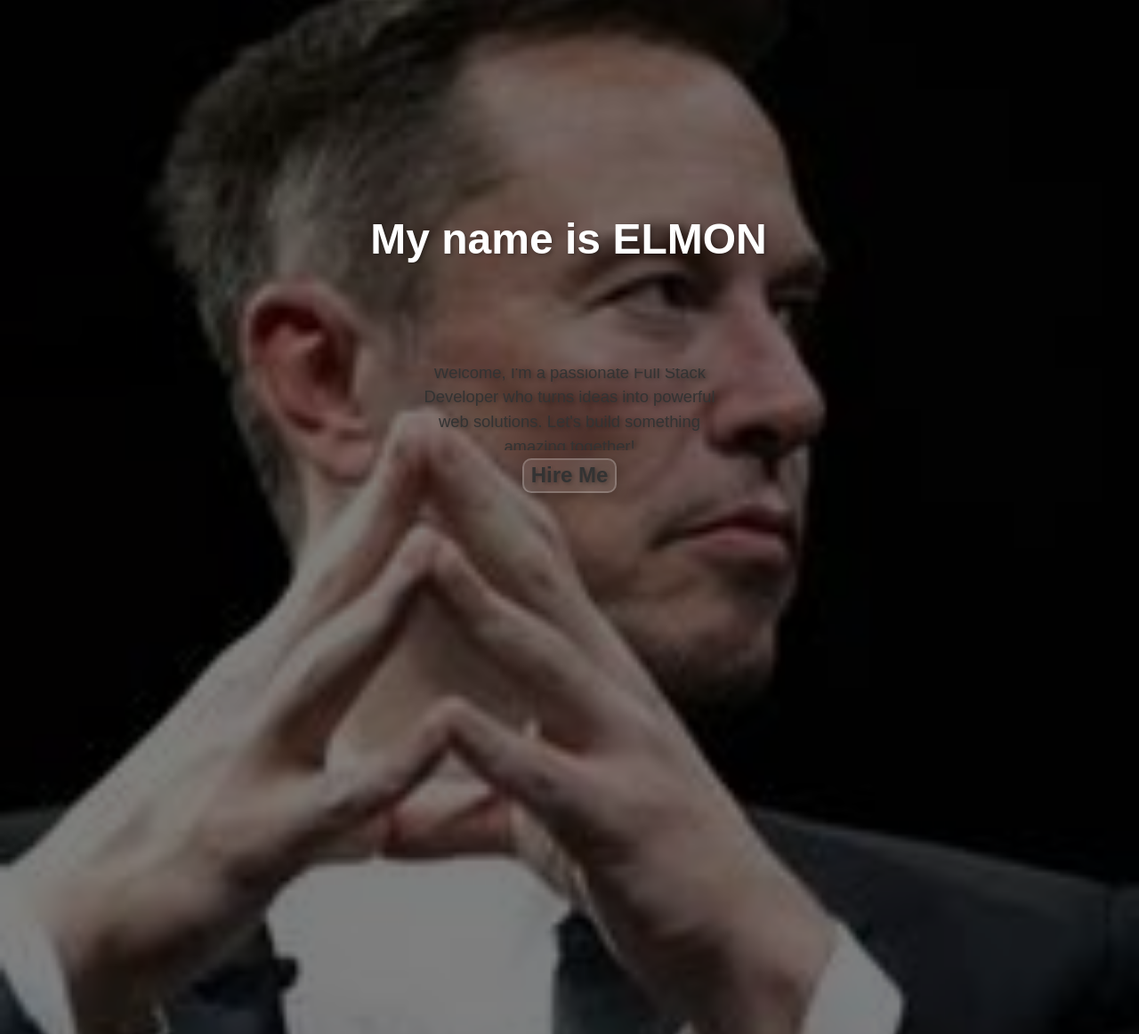
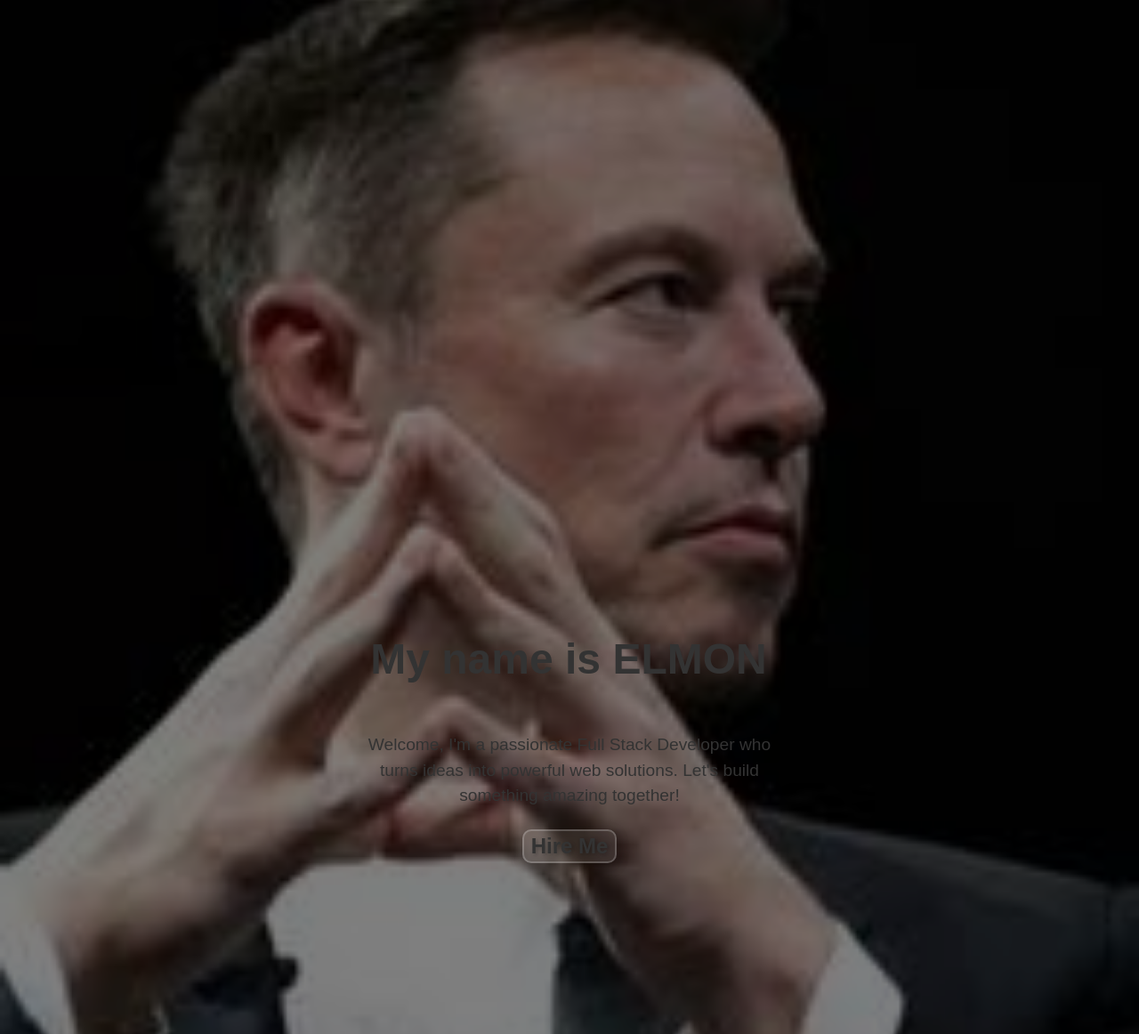
Before and after one commit to ElmonINC/elmon, a Django app: page / in a window 1280 px wide. Shown: the part 635-1797 px from the top of the page at 89% size. Run offline with Django 5.2, Linux system fonts and the light colour scheme.

Commit message:
New Sections

```diff
--- a/folio/static/folio/css/main.css
+++ b/folio/static/folio/css/main.css
@@ -6,6 +6,7 @@
   --navbar-shadow: rgba(0, 0, 0, 0.1);
   --link-hover:rgb(233, 108, 108);
   --hero-overlay: rgba(0, 0, 0, 0.5);
+  --text-font: 'lilita One', sans-serif;
 }
 
 @media (prefers-color-scheme: dark) {
@@ -27,13 +28,29 @@
   transition: background-color 0.3s ease, color 0.3s ease;
 }
 
-html, body{
-  scrollbar-width: none;
-  -ms-overflow-style: none; /* IE and Edge */
+html{
+  scroll-snap-type: y mandatory;
+  scroll-behavior: smooth;
+  overflow-y: scroll;
+  height: 100%;
 }
 
 html::-webkit-scrollbar, body::-webkit-scrollbar {
   display: none; /* Safari and Chrome */
+}
+
+section::-webkit-scrollbar {
+  width: 8px;
+  display: block;
+}
+
+section::-webkit-scrollbar-track {
+  background: transparent; /* Optional: makes the track transparent */
+}
+
+section::-webkit-scrollbar-thumb{
+  background: var(--text-primary);
+  border-radius: 4px;
 }
 
 body{
@@ -43,12 +60,28 @@ body{
   color: var(--text-primary);
   scrollbar-width: none;
   -ms-overflow-style: none; /* IE and Edge */
+  height: 100%;
+  overflow-x: hidden;
 }
 
 a{
   text-decoration: none;
   color: var(--text-primary);
   transition: color 0.3s ease;
+}
+
+section{
+  scrollbar-width: thin;
+  -ms-overflow-style: auto;
+  width: 90%;
+  height: 100vh;
+  scroll-snap-align: start;
+  scroll-snap-stop: always;
+  min-height: 100vh;
+  width: 100%;
+  position: relative;
+  overflow-x: hidden;
+  overflow-y: auto;
 }
 
 .navbar {
@@ -123,7 +156,7 @@ a{
 
 .contt {
   position: absolute;
-  top: 30%;
+  top: 50%;
   left: 50%;
   transform: translate(-50%, 0);
   max-width: 1200px;
@@ -134,17 +167,15 @@ a{
   flex-direction: column;
   justify-content: flex-start;
   align-items: center;
-  gap: clamp(1rem, 3vh, 3rem); /* Responsive gap */
-  padding: clamp(1rem, 2vh, 2rem);
+  gap: clamp(0.3rem, 1vh, 1rem); /* Reduced gap */
+  padding: clamp(0.5rem, 1vh, 1rem); /* Reduced padding */
   z-index: 2;
 }
 
 .hero .container {
   position: relative;
-  z-index: 2;  /* Places content above the overlay */
-  color: #fff;  /* Forces white text */
-  background-color: transparent;  /* Ensures background is transparent */
-  padding: 2rem;
+  z-index: 2;
+  background-color: transparent;
   text-align: center;
   width: 100%;
   display: flex;
@@ -156,12 +187,9 @@ a{
 .hero .container .typing-text,
 .hero .container p {
   position: relative;
-  z-index: 2;
-  color: #fff !important;  /* Forces white text with highest priority */
-  text-shadow: 2px 2px 4px rgba(0, 0, 0, 0.3);  /* Optional: adds readability */
 }
 
-/* Optional dark overlay */
+/* Dark overlay */
 .hero::before {
   content: '';
   position: absolute;
@@ -195,9 +220,8 @@ a{
   white-space: nowrap;
   border-right: 2px solid transparent;
   width: 0;
+  font-size: clamp(2rem, 4vw, 3rem);
   font-weight: bold;
-  padding-right: 0.5em;
-  padding-left: 0.5em;
 }
 
 .cursor {
@@ -221,15 +245,10 @@ a{
 }
 
 .hir{
-  font-family: 'lilita One' , sans-serif;
   font-size: 1rem;
   color: var(--text-primary);
-  text-shadow: 2px 2px 4px rgba(0, 0, 0, 0.3);
-  position: relative;
-  /*cursor: pointer;*/
   z-index: 2; /* Places above overlay (which has z-index: 1) */
   text-align: center;
-  padding: 1rem;
   width: 90%;
   max-width: 800px;
   /* ...existing code... */
@@ -237,24 +256,30 @@ a{
   z-index: 3;
 }
 
-.hir p {
-  font-size: clamp(0.9rem, 1.8vw, 1.15rem);
+.hir-el p{
+  font-size: clamp(0.6rem, min(1.5vw, 1.5vh), 1.4rem);
+  text-align: center;
+  word-wrap: break-word;
+  display: -webkit-box;
+  -webkit-line-clamp: 3;
+  -webkit-box-orient: vertical;
+  text-overflow: ellipsis;
+  padding: 0.5rem 0;
   width: 100%;
   transition: opacity 0.5s ease-in-out;
-  /* ...existing code... */
-  min-height: 4.5em;  /* Set a fixed minimum height */
-  height: 5em;      /* Set a fixed height */
-  overflow: hidden; /* Hide any overflow */
+  min-height: 5.2em;
+  height: 5em;
+  overflow: hidden;
   display: flex;
   align-items: center;
-  justify-content: center;
+  justify-content: justify;
   margin: 0 auto;
   line-height: 1.5;
 }
 
-@media (min-width: 900px) {
-  .hir p {
-    width: 60%;
+@media (min-width: 800px) {
+  .hir-el p {
+    width: 70%;
     margin: 0 auto;
   }
 }
@@ -307,15 +332,6 @@ a{
   box-shadow: 0 6px 20px rgba(0, 0, 0, 0.3);
 }
 
-.hir-el{
-  width: 100%;
-  margin-bottom: 0.2rem;
-  height: 4.5em; /* Slightly larger than p height to accommodate content */
-  display: flex;
-  align-items: center;
-  justify-content: center;
-}
-
 .Services {
   width: 100%;
   display: flex;
--- a/folio/static/folio/js/script.js
+++ b/folio/static/folio/js/script.js
@@ -54,10 +54,6 @@ function createTypingAnimation(text) {
 function animate() {
   if (cycles >= 2) {
     element.style.animation = 'none';
-    // Add spaces after the last letter (e.g., 20 spaces)
-    //element.textContent = text + ' '; // 19 spaces
-    //element.appendChild(cursor);
-    // Remove the cursor after second cycle
     const cursor = element.querySelector('span');
     if (cursor) {
       cursor.remove();
--- a/folio/static/folio/js/text.js
+++ b/folio/static/folio/js/text.js
@@ -13,18 +13,18 @@ document.addEventListener('DOMContentLoaded', function() {
         'gd': welcomeText.getAttribute('gdx')
     };
 
-    let currentText = texts['web']; // Keep track of current text
+    let currentText = texts['web']; // Track current text
 
     function changeText(newText) {
-        if (newText === null || newText === undefined) {
-            console.log('No text provided for change');
-            return;
+        if (!newText || newText === currentText) {
+            return; // Don't change if same text or no text
         }
+
         welcomeText.style.opacity = '0';
         setTimeout(() => {
             welcomeText.textContent = newText;
             welcomeText.style.opacity = '1';
-            currentText = newText;
+            currentText = newText; // Update current text
         }, 500);
     }
 
@@ -33,14 +33,10 @@ document.addEventListener('DOMContentLoaded', function() {
         const element = document.getElementById(id);
         if (element) {
             element.addEventListener('mouseenter', () => {
-                console.log(`Hovering over ${id}`);
                 changeText(texts[id]);
             });
         }
     });
 
-    // Only reset text when leaving the entire services section
-    servicesSection.addEventListener('mouseleave', () => {
-        changeText(texts['web']);
-    });
+    // Remove any mouseleave handlers to prevent text reset
 });
--- a/folio/templates/folio/index.html
+++ b/folio/templates/folio/index.html
@@ -13,7 +13,7 @@
                     {{ web }}
                 </p>
             </div>
-            <div><a href="hi.html" class="hi-el"> Hire Me </a></div>
+            <div  class="hi-el"><a href="hi.html"> Hire Me </a></div>
         </div>
         <div class="Services">
             <h2>Services</h2>
--- a/folio/templates/folio/layout.html
+++ b/folio/templates/folio/layout.html
@@ -11,9 +11,9 @@
     {% endblock styles %}
 
     {% block scripts %}
-    <script src="{% static 'folio/js/script.js' %}"></script>
-    <script src="{% static 'folio/js/nav.js' %}"></script>
-    <script src="{% static 'folio/js/text.js' %}"></script>
+    <script src="{% static 'folio/js/script.js' %}?v={% now 'U' %}"></script>
+    <script src="{% static 'folio/js/nav.js' %}?v={% now 'U' %}"></script>
+    <script src="{% static 'folio/js/text.js' %}?v={% now 'U' %}"></script>
     {% endblock scripts %}
 
     {% block title %}
```
Also changed, not shown: other parts of folio/static/folio/css/main.css (+25 -11 lines).
